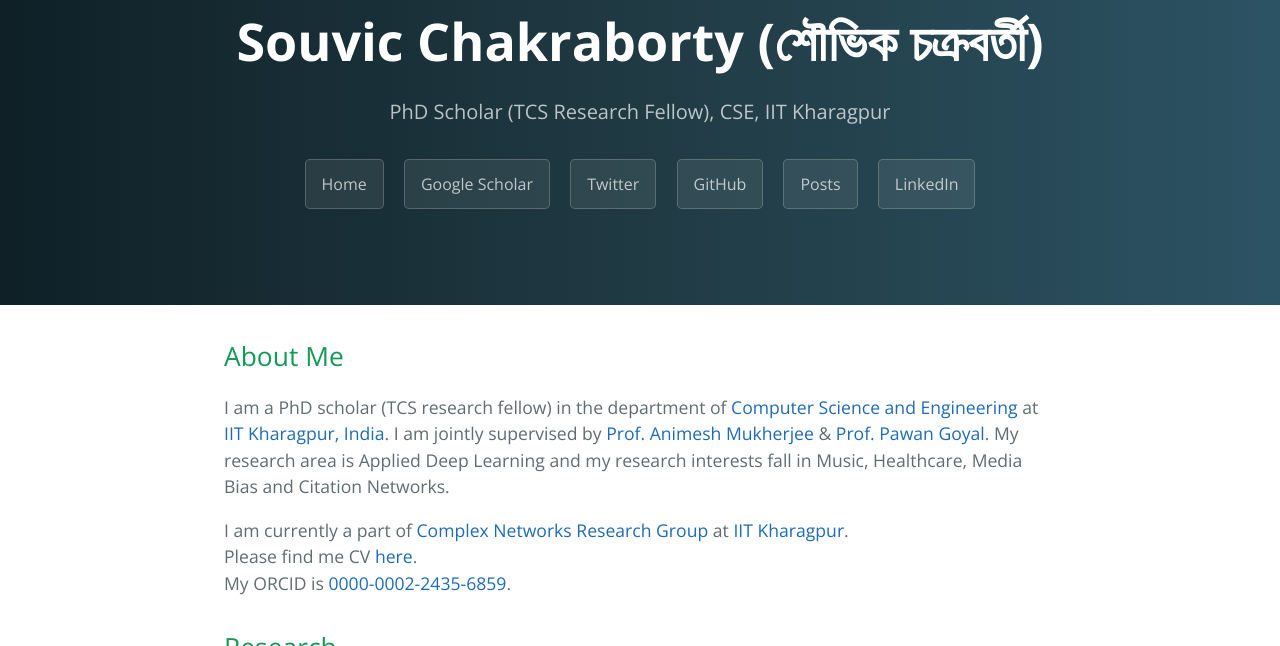
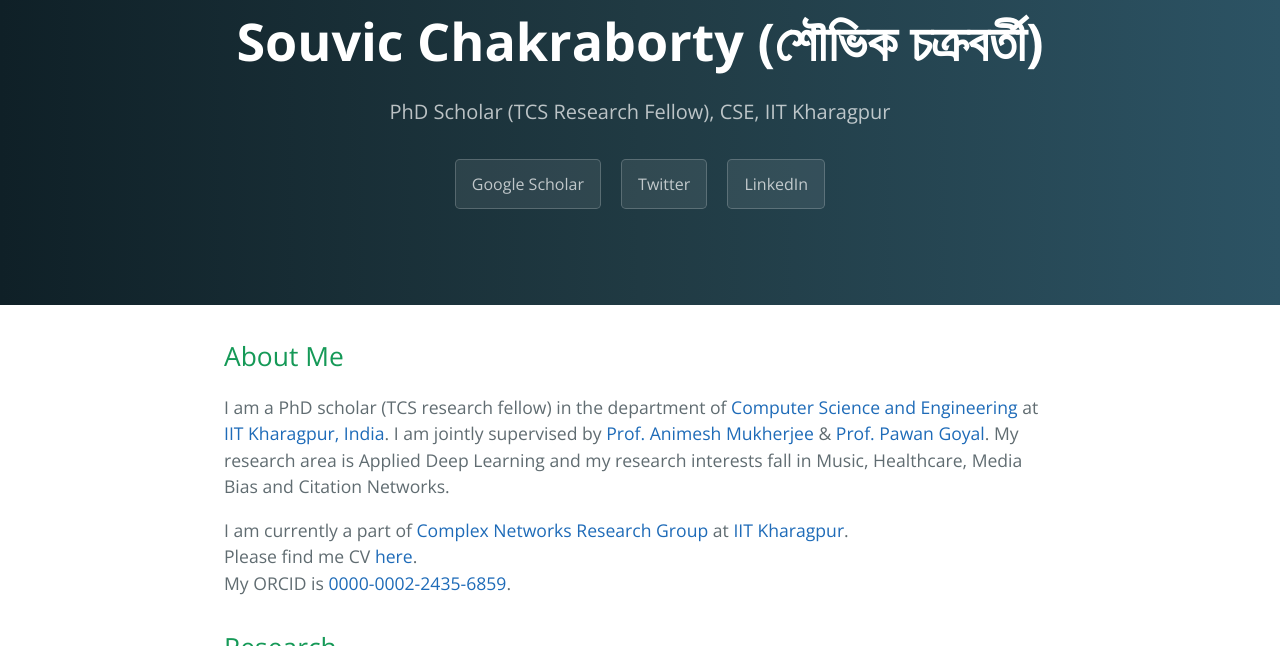
Before and after one commit to Souvic/Souvic.github.io, a Jekyll site: the page built from index.md, in a window 1280 px wide and 900 px high, cut to the strip 254-900 px from the top of the window. Built offline with Jekyll 4.4.1, drawn with Linux system fonts in a browser that asks for light colours; our own code applies the rules of GitHub Pages for plain Markdown files.

Commit message:
Update page-header.html

```diff
--- a/_includes/page-header.html
+++ b/_includes/page-header.html
@@ -2,10 +2,7 @@
   <img src="https://scontent.frdp3-1.fna.fbcdn.net/v/t1.0-9/117959645_3257347427692758_5694213627042260155_o.jpg?_nc_cat=108&ccb=2&_nc_sid=09cbfe&_nc_ohc=zNWFi5ytvdsAX87TfJy&_nc_ht=scontent.frdp3-1.fna&oh=82f38d7d54f1e41dc275308a93fa8de6&oe=5FFBF32F" alt="Souvic" width="170" height="170">
   <h1 href="https://souvic.github.io/" class="project-name">{{ site.title }}</h1>
   <h2 class="project-tagline">{{ site.tagline }}</h2>
-  <a href="https://souvic.github.io/" class="btn">Home</a>
   <a href="https://scholar.google.co.in/citations?user=sfl4ygQAAAAJ&hl=en" class="btn">Google Scholar</a>
   <a href="https://twitter.com/ChakraSouvic" class="btn">Twitter</a>
-  <a href="https://github.com/Souvic" class="btn">GitHub</a>
-  <a href="https://souvic.github.io/blogs.html" class="btn">Posts</a>
   <a href="https://www.linkedin.com/in/souvic-chakraborty-7287b27b/" class="btn">LinkedIn</a>
 </section>
```
